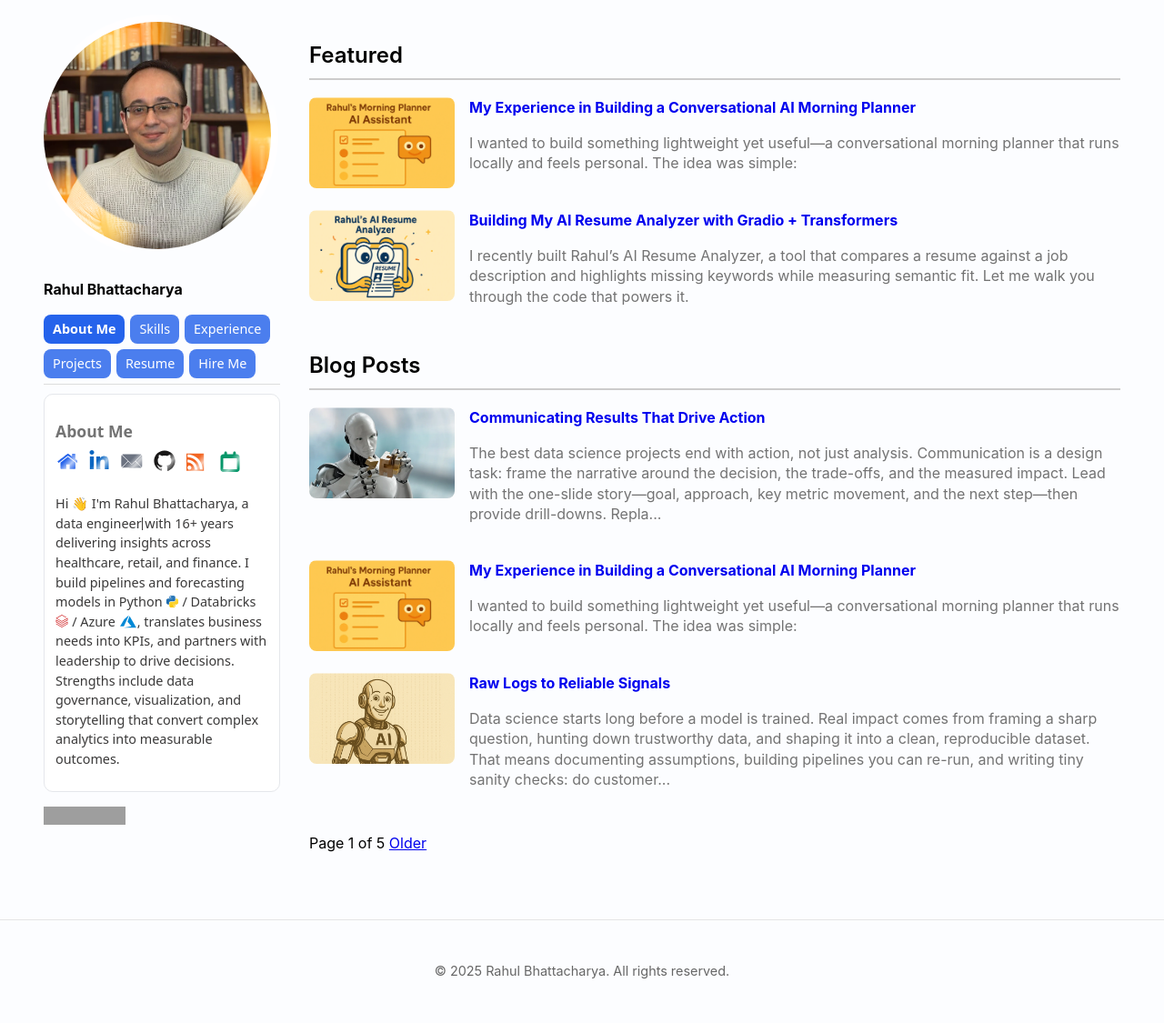
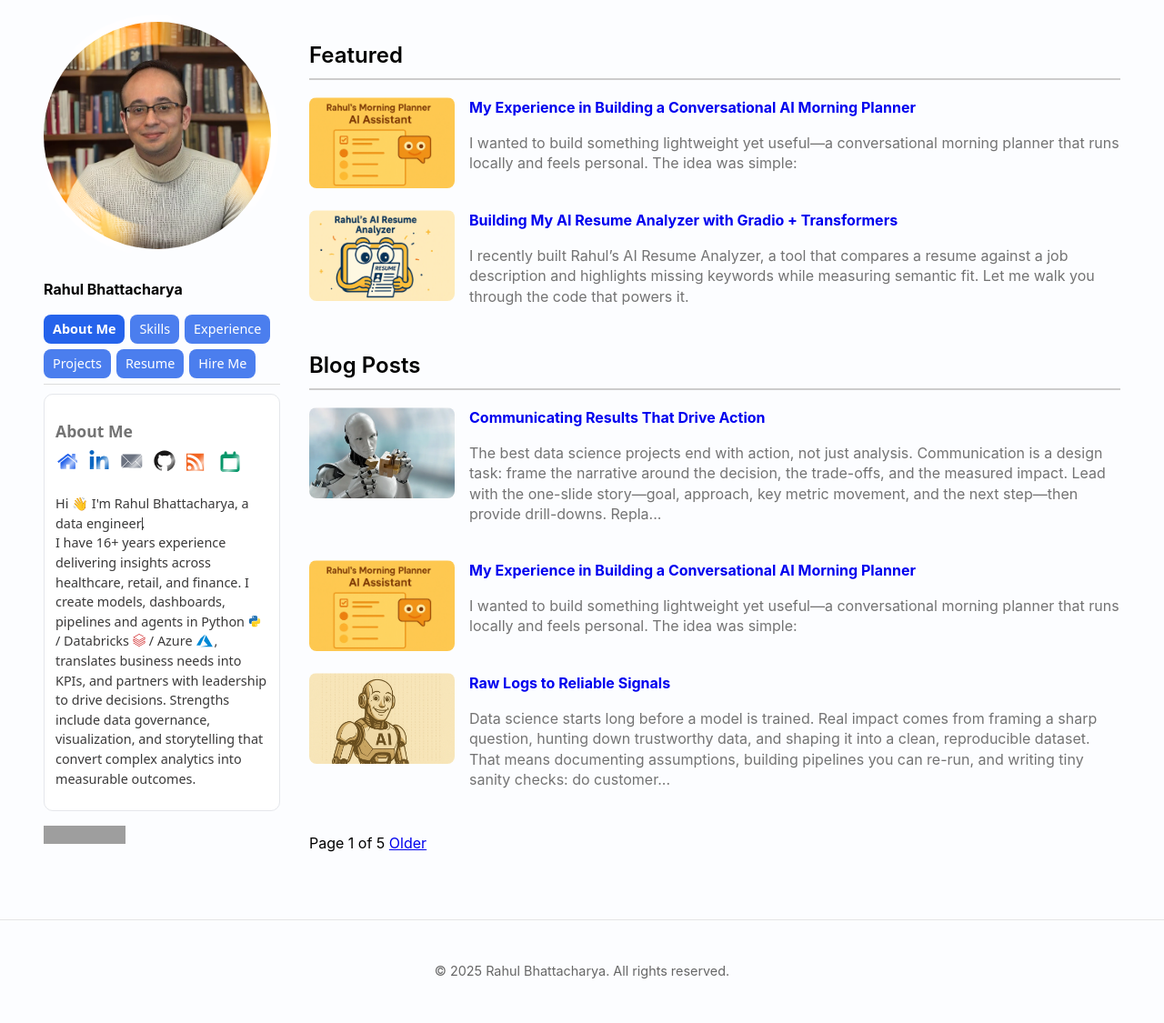
Before and after one commit to RahulBhattacharya1/RahulBhattacharya1.github.io, a Jekyll site: the page built from index.html, in a window 1280 px wide. Shown: the whole page at 91% size. Built offline with Jekyll 4.4.1, drawn with Linux system fonts in a browser that asks for light colours; the list of posts is cut into pages by our own code; grey boxes are pictures that could not be loaded.

Commit message:
Update default.html

```diff
--- a/_layouts/default.html
+++ b/_layouts/default.html
@@ -132,7 +132,7 @@
     <div class="tab-panel active" id="about">
       <h2>About Me</h2>
       <ul class="social-icons" id="social-icons"></ul>
-      <p class="bio">Hi 👋 I'm Rahul Bhattacharya, a data <span id="role" class="type-cursor">scientist</span> with 16+ years<br/>delivering insights across healthcare, retail, and finance.  I build pipelines and forecasting models in Python <img src="/assets/icons/python.svg" alt="Python Icon" style="height:1em; vertical-align:-0.1em;"> / Databricks <img src="/assets/icons/databricks.svg" alt="Databricks Icon" style="height:1em; vertical-align:-0.1em;"> / Azure <img src="/assets/icons/azure.svg" alt="Azure Icon" style="height:1.4em; vertical-align:-0.35em;">, translates business needs into KPIs, and partners with leadership to drive decisions. Strengths include data governance, visualization, and storytelling that convert complex analytics into measurable outcomes.</p>
+      <p class="bio">Hi 👋 I'm Rahul Bhattacharya, a data <span id="role" class="type-cursor">scientist</span>.<br/> I have 16+ years experience delivering insights across healthcare, retail, and finance.  I create models, dashboards, pipelines and agents in Python <img src="/assets/icons/python.svg" alt="Python Icon" style="height:1em; vertical-align:-0.1em;"> / Databricks <img src="/assets/icons/databricks.svg" alt="Databricks Icon" style="height:1em; vertical-align:-0.08em;"> / Azure <img src="/assets/icons/azure.svg" alt="Azure Icon" style="height:1.4em; vertical-align:-0.35em;">, translates business needs into KPIs, and partners with leadership to drive decisions. Strengths include data governance, visualization, and storytelling that convert complex analytics into measurable outcomes.</p>
     </div>
 
     <div class="tab-panel" id="skills">
```
